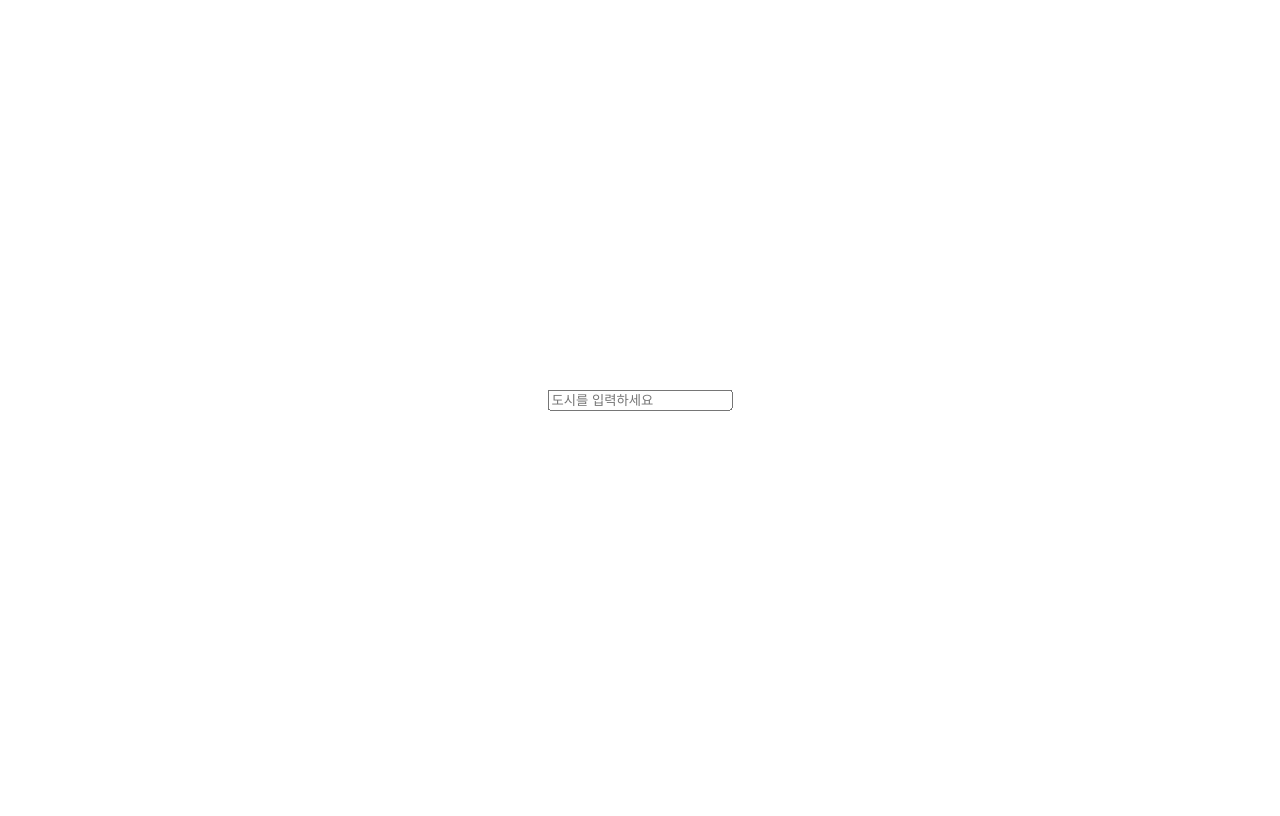
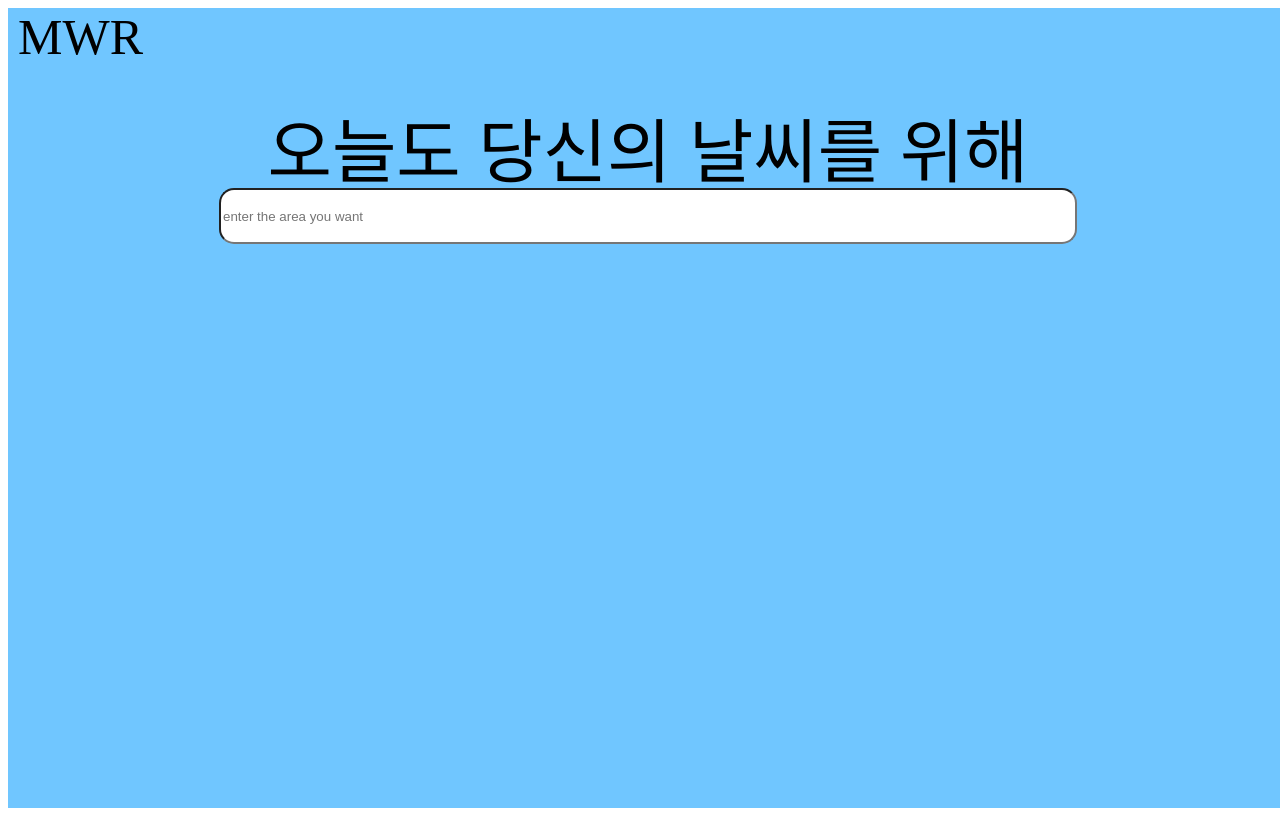
Before and after one commit to kyumin7487/WeatherMap, a React (Create React App) app in the folder weathermap/: page / in a window 1280 px wide. Built offline with nearby package versions, Linux system fonts and the light colour scheme.

Commit message:
:lipstick: Feature :: CSS 기능 추가
아직 디자인 구상중 일단 틀만 미리 정해 놓기

```diff
--- a/weathermap/src/App.css
+++ b/weathermap/src/App.css
@@ -1,11 +1,13 @@
 .Main {
   width: 100vw;
   height: 100vh;
+  background-color: rgb(112, 198, 255);
+  position: relative;
 }
 .appContentWrap {
   left: 50%;
   top: 50%;
-  transform: translate(-50%, -50%);
+  transform: translate(-50%, -250%);
   position: absolute;
   padding: 20px;
 }
@@ -32,3 +34,17 @@
     margin-top: 8px;
   }
 }
+.MiniTitle {
+  font-size: 50px;
+  margin-left: 10px;
+}
+.MainTitle {
+  font-size: 70px;
+  text-align: center;
+  margin-top: 30px;
+}
+.Search {
+  width: 850px;
+  height: 50px;
+  border-radius: 15px;
+}
--- a/weathermap/src/App.js
+++ b/weathermap/src/App.js
@@ -26,9 +26,11 @@ function App() {
 
   return (
     <div className='Main'>
+      <div className='MiniTitle'>MWR</div>
+      <div className='MainTitle'>오늘도 당신의 날씨를 위해</div>
       <div className='appContentWrap'>
-        <input
-          placeholder='도시를 입력하세요'
+        <input className='Search'
+          placeholder='enter the area you want'
           value={locatiion}
           onChange={(e)=>setLocation(e.target.value)}
           type='text'
```
